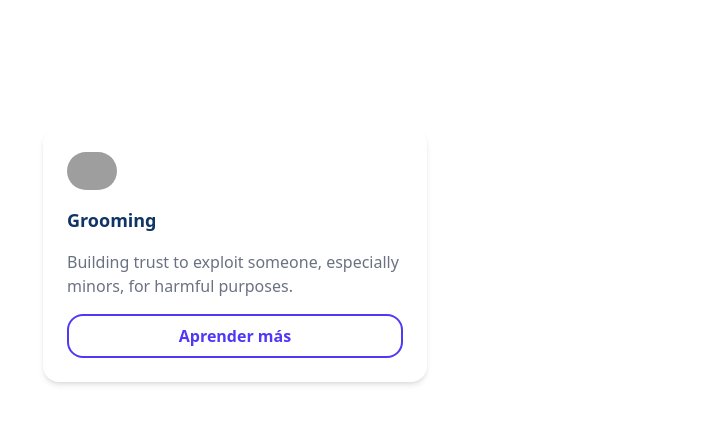
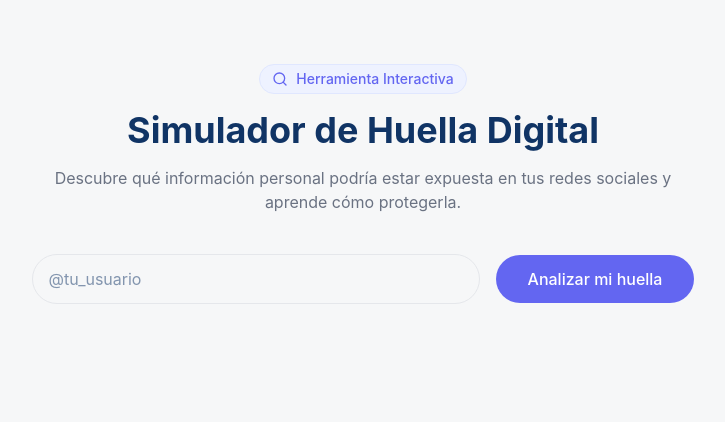
Before and after one commit to Santiago1408/spd-tamarindo, a Next.js app: page / in a window 1280 px wide. Shown: the top 422 px of the page, without its empty margins (277-1002 px from the left). Built offline with nearby package versions, Linux system fonts and the light colour scheme; grey boxes are pictures that could not be loaded.

Commit message:
prueba de  usuarios definidos

```diff
--- a/app/page.tsx
+++ b/app/page.tsx
@@ -1,15 +1,9 @@
-import ConceptCard from "@/components/ui/ConceptCard";
+import SimuladorHuella from "@/components/layout/SimuladorHuella";
 
 export default function Home() {
   return (
-    <div className="flex min-h-screen items-center justify-center bg-zinc-50 font-sans dark:bg-black">
-      <main className="flex min-h-screen w-full max-w-3xl flex-col items-center justify-between py-32 px-16 bg-white dark:bg-black sm:items-start">
-        <ConceptCard
-          image="/concepts/grooming.png"
-          title="Grooming"
-          content="Building trust to exploit someone, especially minors, for harmful purposes."
-        />
-      </main>
-    </div>
+    <main className="min-h-screen bg-background-light py-10">
+      <SimuladorHuella />
+    </main>
   );
 }
--- a/components/layout/SimuladorHuella.tsx
+++ b/components/layout/SimuladorHuella.tsx
@@ -1,13 +1,14 @@
 "use client";
 
 import {
-  Search, MapPin, Users,
+  Search , MapPin, Users,
   Mail, Phone, Briefcase,
   Calendar, Image, AlertTriangle
 } from "lucide-react";
 
 import { useSimulador } from "@/features/useSimulador";
 
+// Nuestros datos falsos con variables en español
 const datosSimulados = [
   { id: 1, icono: MapPin, titulo: "Ubicación", riesgo: "Alto", descripcion: "Ciudad visible en publicaciones recientes", color: "text-red-500", fondo: "bg-red-50" },
   { id: 2, icono: Users, titulo: "Familiares", riesgo: "Alto", descripcion: "3 familiares identificados en tu perfil", color: "text-red-500", fondo: "bg-red-50" },
@@ -20,12 +21,13 @@ const datosSimulados = [
 
 export default function SimuladorHuella() {
   const {
-    nombreUsr, setNombreUsr,
+    nombreUsuario, setNombreUsuario,
     estaAnalizando, mostrarResultados, analizarHuella
   } = useSimulador();
 
   return (
     <div className="max-w-5xl mx-auto p-6 font-display text-primary">
+
 
       <div className="text-center mb-10 space-y-4">
         <span className="inline-flex items-center gap-2 px-3 py-1 text-sm font-medium text-secondary bg-indigo-50 border border-indigo-100 rounded-full">
@@ -44,8 +46,8 @@ export default function SimuladorHuella() {
             <input
               type="text"
               placeholder="@tu_usuario"
-              value={nombreUsr}
-              onChange={(e) => setNombreUsr(e.target.value)}
+              value={nombreUsuario}
+              onChange={(e) => setNombreUsuario(e.target.value)}
               className="w-full pl-4 pr-4 py-3 border border-gray-200 rounded-full focus:outline-none focus:border-secondary focus:ring-2 focus:ring-secondary/20 transition-all"
             />
           </div>
@@ -63,7 +65,7 @@ export default function SimuladorHuella() {
       {mostrarResultados && (
         <div className="grid grid-cols-1 md:grid-cols-12 gap-6 animate-in fade-in slide-in-from-bottom-4 duration-700">
 
-          {/*Puntaje*/}
+          {/* Puntaje*/}
           <div className="col-span-1 md:col-span-5 bg-white border border-gray-100 rounded-[2rem] p-8 shadow-sm flex flex-col items-center">
             <h2 className="text-xl font-semibold mb-8">Puntaje de Vulnerabilidad al Doxing</h2>
             <div className="relative w-48 h-48 mb-6">
@@ -84,7 +86,7 @@ export default function SimuladorHuella() {
             </div>
           </div>
 
-          {/* Columna Derecha: Datos Expuestos */}
+          {/*Datos */}
           <div className="col-span-1 md:col-span-7 bg-white border border-gray-100 rounded-[2rem] p-8 shadow-sm">
             <h2 className="text-xl font-semibold mb-6">Datos Expuestos Encontrados</h2>
             <div className="space-y-4">
--- a/features/useSimulador.ts
+++ b/features/useSimulador.ts
@@ -1,26 +1,26 @@
 import { useState } from "react";
 
 export const useSimulador = () => {
-  const [nombreUsr, setNombreUsr] = useState("");
+  const [nombreUsuario, setNombreUsuario] = useState("");
   const [estaAnalizando, setEstaAnalizando] = useState(false);
   const [mostrarResultados, setMostrarResultados] = useState(false);
 
   const analizarHuella = () => {
-    if (!nombreUsr) return;
+    if (!nombreUsuario) return;
 
     setEstaAnalizando(true);
     setMostrarResultados(false);
 
-    // Simular una espera de busqueda
     setTimeout(() => {
       setEstaAnalizando(false);
       setMostrarResultados(true);
     }, 2000);
   };
 
+
   return {
-    nombreUsr,
-    setNombreUsr,
+    nombreUsuario,
+    setNombreUsuario,
     estaAnalizando,
     mostrarResultados,
     analizarHuella
--- a/package.json
+++ b/package.json
@@ -9,6 +9,7 @@
     "lint": "eslint"
   },
   "dependencies": {
+    "lucide-react": "^0.577.0",
     "next": "16.1.6",
     "react": "19.2.3",
     "react-dom": "19.2.3"
```
Also changed, not shown: 1 other file (tests, documents, lock files or other folders).
